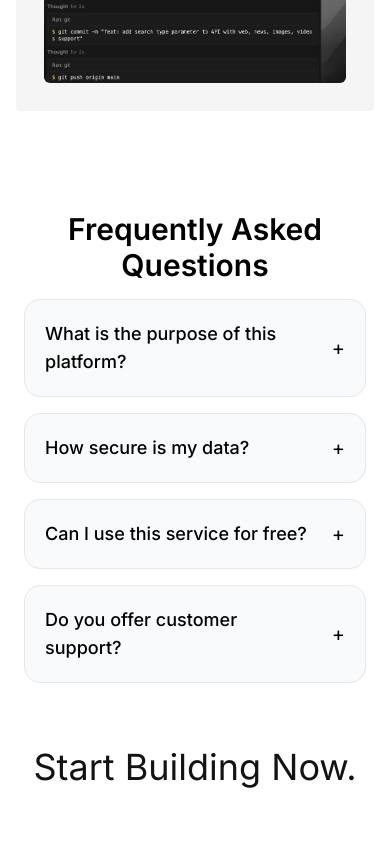
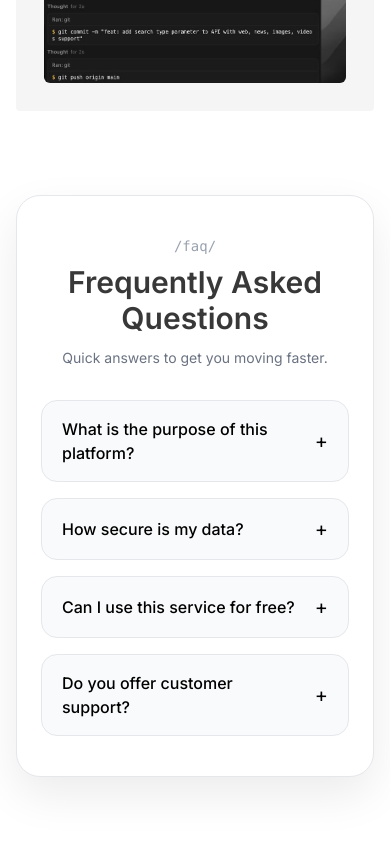
Before and after one commit to farzeenilyaszargar/nap-ide, a Next.js app: page / in a window 390 px wide. Shown: the part 1900-2744 px from the top of the page. Built offline with nearby package versions, Linux system fonts and the light colour scheme.

Commit message:
Redesign FAQ section styling

```diff
--- a/components/faqs.tsx
+++ b/components/faqs.tsx
@@ -32,32 +32,39 @@ export default function FAQs() {
     };
 
     return (
-        <div className="flex justify-center items-center w-full overflow-hidden mt-20">
-            <div className="w-full max-w-4xl px-6 sm:px-10 space-y-4">
-                <h2 className="text-3xl font-semibold mb-4 text-center text-black">Frequently Asked Questions</h2>
+        <section className="w-full overflow-hidden py-16 sm:py-20">
+            <div className="mx-auto w-full max-w-6xl px-4 sm:px-6 lg:px-10">
+                <div className="rounded-3xl border border-gray-200 bg-white px-6 py-10 shadow-[0_18px_45px_rgba(0,0,0,0.08)] sm:px-10 sm:py-12">
+                    <div className="text-center">
+                        <p className="text-gray-400 text-sm font-mono mb-2">/faq/</p>
+                        <h2 className="text-3xl sm:text-5xl font-semibold text-[#383838]">Frequently Asked Questions</h2>
+                        <p className="mt-3 text-sm sm:text-base text-gray-500">Quick answers to get you moving faster.</p>
+                    </div>
+                    <div className="mt-8 space-y-4">
                         {faqs.map((faq, index) => (
                             <button
                                 key={index}
                                 type="button"
                                 onClick={() => toggle(index)}
                                 aria-expanded={open === index}
-                        className={`w-full text-left rounded-2xl border p-5 transition-all ${
+                                className={`w-full text-left rounded-2xl border px-5 py-4 transition-all ${
                                     open === index
                                         ? "border-black bg-white shadow-md"
                                         : "border-gray-200 bg-gray-50 hover:bg-white"
                                 }`}
                             >
-                        <div className="flex justify-between items-center gap-4">
-                            <span className="text-lg font-medium text-black">{faq.question}</span>
-                            <span className="text-black text-xl">{open === index ? "−" : "+"}</span>
+                                <div className="flex items-center justify-between gap-4">
+                                    <span className="text-base sm:text-lg font-medium text-black">{faq.question}</span>
+                                    <span className={`text-black text-xl transition-transform ${open === index ? "rotate-45" : ""}`}>+</span>
                                 </div>
-
                                 {open === index && (
-                            <p className="mt-3 text-gray-600">{faq.answer}</p>
+                                    <p className="mt-3 text-sm sm:text-base text-gray-600">{faq.answer}</p>
                                 )}
                             </button>
                         ))}
                     </div>
                 </div>
+            </div>
+        </section>
     );
 }
```
Lines whose indentation alone changed are shown as unchanged.
